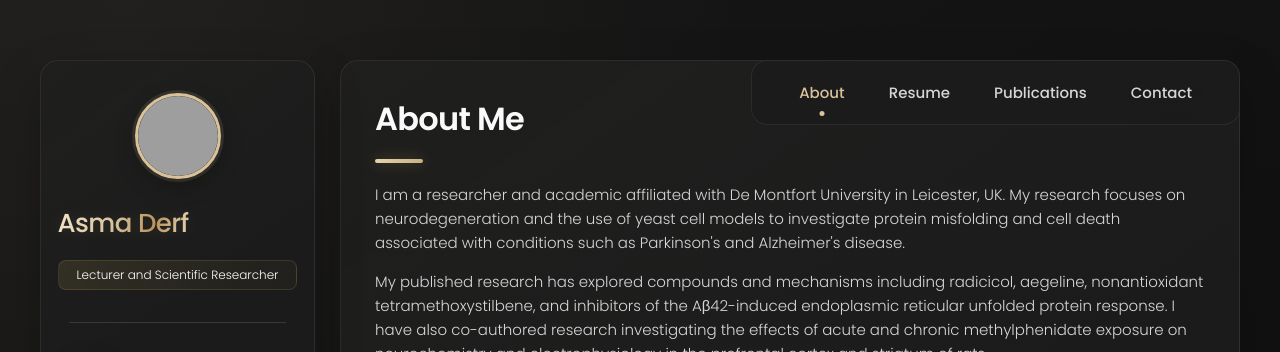
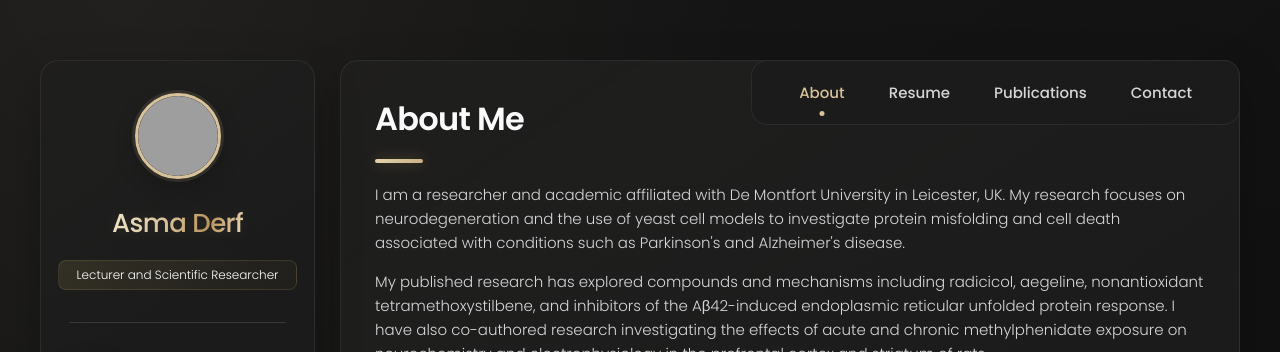
Before and after one commit to waleedmanzoor0/portfolio, a plain HTML site: page index.html in a window 1280 px wide. Shown: the top 352 px of the page. Drawn offline with nearby package versions, Linux system fonts and the light colour scheme; grey boxes are pictures that could not be loaded.

Commit message:
Centre profile name and title in sidebar

```diff
--- a/assets/css/style.css
+++ b/assets/css/style.css
@@ -2893,3 +2893,23 @@ body.light-theme .info-content .name {
   color: transparent;
   filter: none;
 }
+
+
+/* Keep the profile name and role centred beside the avatar */
+.sidebar-info .info-content {
+  flex: 1;
+  min-width: 0;
+  text-align: center;
+}
+.sidebar-info .info-content .name {
+  display: block;
+  width: fit-content;
+  max-width: 100%;
+  margin-left: auto;
+  margin-right: auto;
+  text-align: center;
+}
+.sidebar-info .info-content .title {
+  margin-left: auto;
+  margin-right: auto;
+}
```
